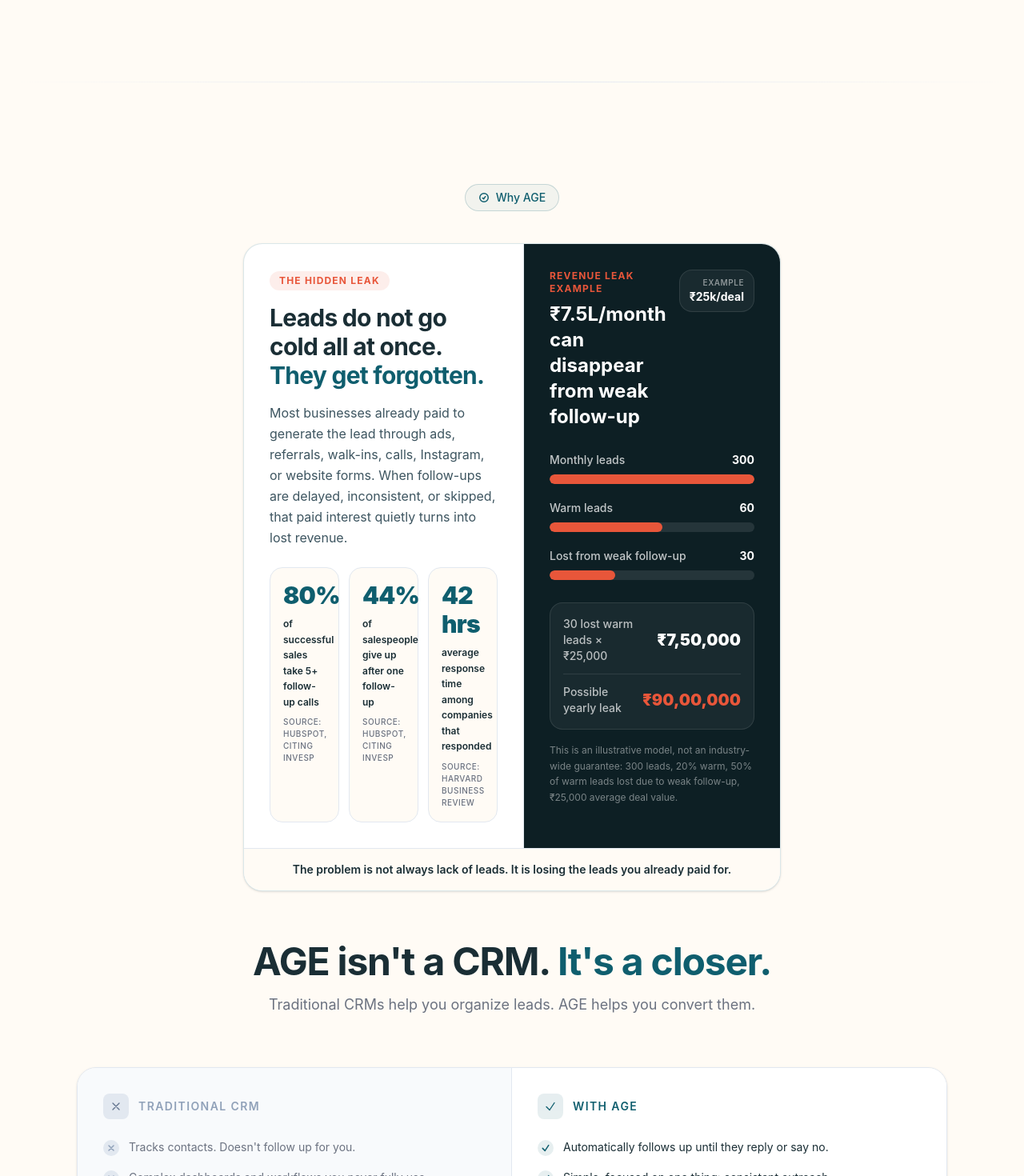
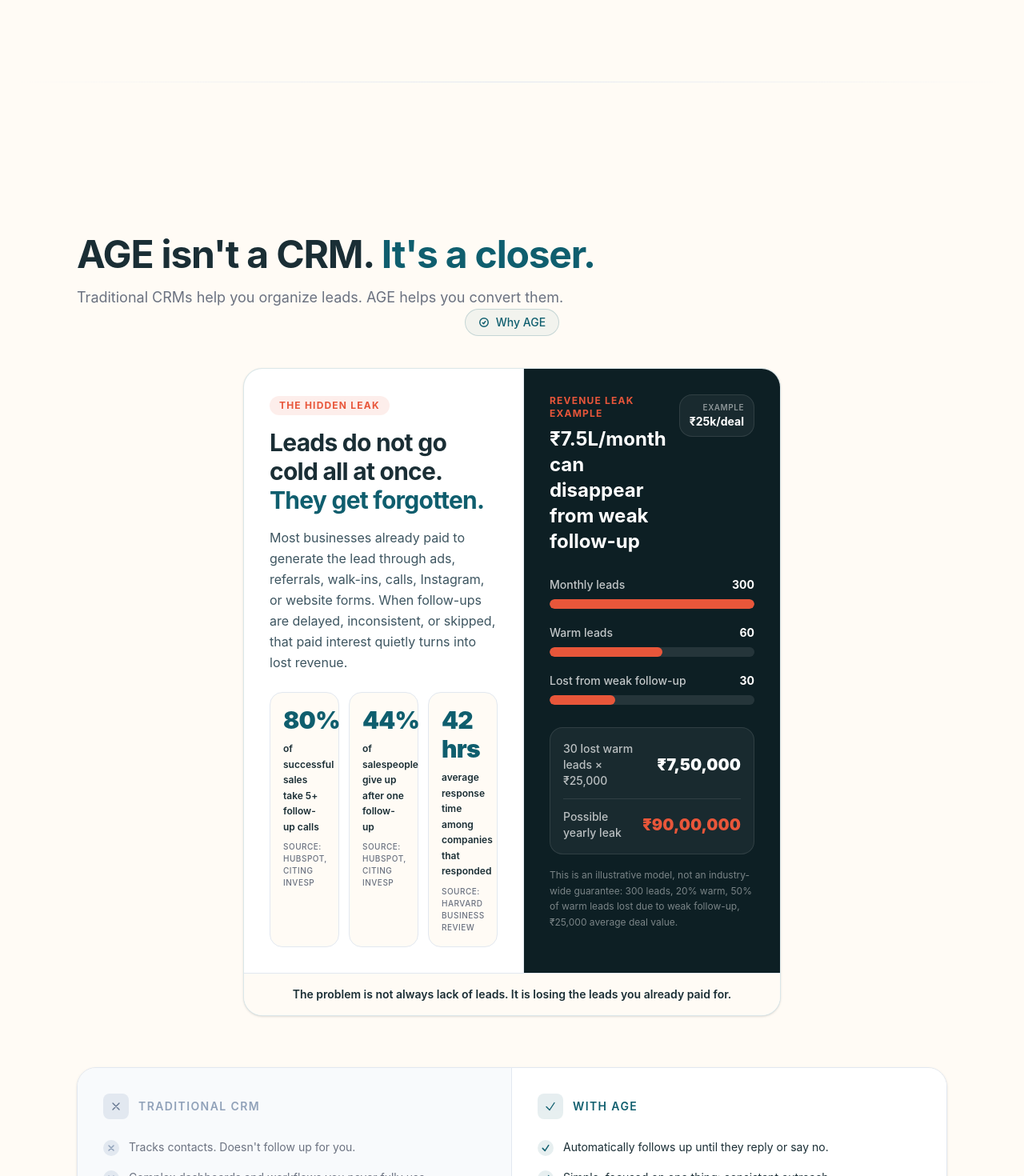
Before and after one commit to Pratham0-7/AutoGrowEcoFrontend, a React (Vite) app: page / in a window 1280 px wide. Shown: the part 1660-3130 px from the top of the page at 80% size. Built offline with nearby package versions, Linux system fonts and the light colour scheme; no server answers.

Commit message:
moved the header

```diff
--- a/src/components/WhyPage.jsx
+++ b/src/components/WhyPage.jsx
@@ -9,7 +9,7 @@
       ([entry]) => {
         if (entry.isIntersecting) setInView(true);
       },
-      { threshold }
+      { threshold },
     );
 
     if (ref.current) observer.observe(ref.current);
@@ -71,7 +71,14 @@
       <div className="absolute top-0 left-0 right-0 h-px bg-linear-to-r from-transparent via-slate-200 to-transparent" />
 
       <div className="mx-auto max-w-6xl px-4 sm:px-6 lg:px-8">
-        {/* Header */}
+        <h2 className="mt-16 text-4xl font-bold tracking-tight text-[#1A2E35] sm:text-5xl">
+          AGE isn't a CRM.{" "}
+          <span className="text-[#0F5E6E]">It's a closer.</span>
+        </h2>
+
+        <p className="mt-4 text-lg text-[#6B7280]">
+          Traditional CRMs help you organize leads. AGE helps you convert them.
+        </p>
         <div
           ref={headerRef}
           style={{
@@ -227,15 +234,6 @@
               </p>
             </div>
           </div>
-
-          <h2 className="mt-16 text-4xl font-bold tracking-tight text-[#1A2E35] sm:text-5xl">
-            AGE isn't a CRM.{" "}
-            <span className="text-[#0F5E6E]">It's a closer.</span>
-          </h2>
-
-          <p className="mt-4 text-lg text-[#6B7280]">
-            Traditional CRMs help you organize leads. AGE helps you convert them.
-          </p>
         </div>
 
         {/* Comparison card */}
```
